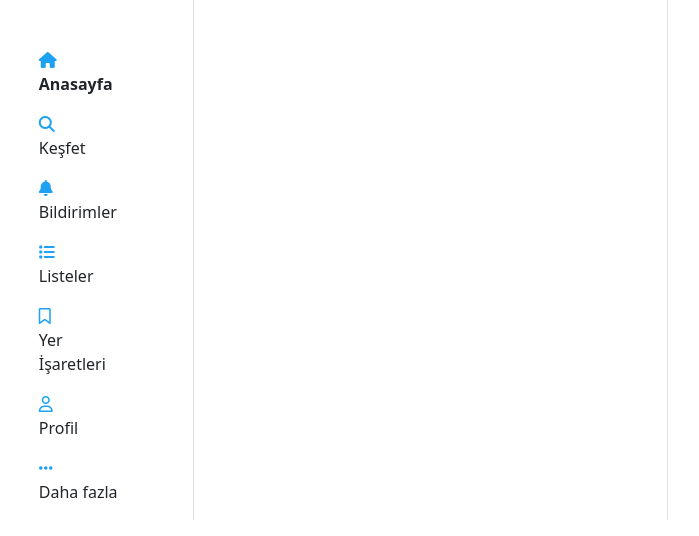
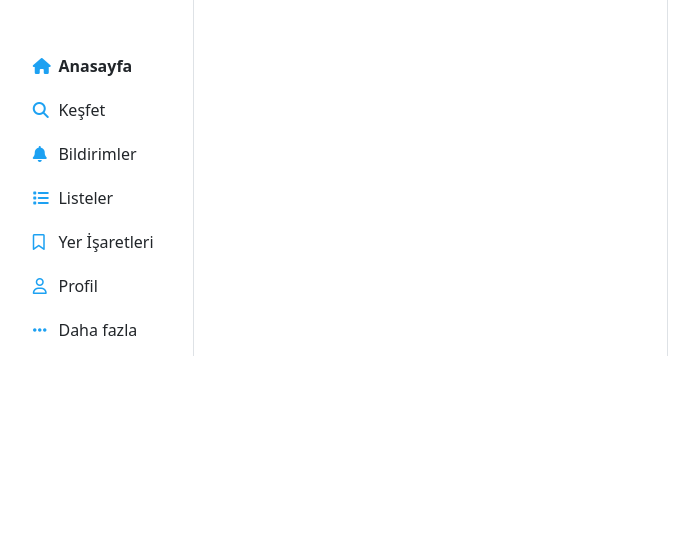
Before and after one commit to bilgejava6/JavaBoost15_Proje_java15x, a React (Create React App) app: page / in a window 1280 px wide. Shown: the top 536 px of the page, without its empty margins (162-861 px from the left). Built offline with nearby package versions, Linux system fonts and the light colour scheme.

Commit message:
leftbutton tamamlandı.

```diff
--- /dev/null
+++ b/src/component/atoms/LeftButtons.css
@@ -0,0 +1,9 @@
+.x-btn-hover{
+    padding: 6px;
+}
+
+.x-btn-hover:hover{
+    background-color: bisque;
+    border-radius: 20px;
+    cursor: pointer;
+}
--- a/src/component/atoms/LeftButtons.tsx
+++ b/src/component/atoms/LeftButtons.tsx
@@ -1,4 +1,6 @@
 import React from 'react'
+import './LeftButtons.css'
+import { useNavigate } from 'react-router-dom';
 interface ILeftButtonsProps{
     iconType: 'Home' | 'Search' | 'Notifications' | 'Message'
      | 'Profile' | 'Lists' | 'Locations' | 'More',
@@ -7,10 +9,10 @@ interface ILeftButtonsProps{
     isActive?: boolean // ? işareti bir değişken tanımını zorun olmadığını opsiyonel olduğunu belirtir.
 }
 function LeftButtons(props: ILeftButtonsProps) {
+    const navigate = useNavigate();
     const {iconType,name,path, isActive} = props;
     const icons = ()=>{
     switch(iconType){
-        // <i class="fa-solid fa-magnifying-glass"></i>
             case 'Home': return <i className="fa-solid fa-house" style={{color: '#1da1f2'}}></i>
             case 'Search': return <i className="fa-solid fa-magnifying-glass" style={{color: '#1da1f2'}}></i>
             case 'Notifications': return <i className="fa-solid fa-bell" style={{color: '#1da1f2'}}></i>
@@ -19,21 +21,27 @@ function LeftButtons(props: ILeftButtonsProps) {
             case 'Lists': return <i className="fa-solid fa-list" style={{color: '#1da1f2'}}></i>
             case 'Locations': return <i className="fa-regular fa-bookmark" style={{color: '#1da1f2'}}></i>
             case 'More': return <i className="fa-solid fa-ellipsis" style={{color: '#1da1f2'}}></i>
-
             default: return <></>;
         }
     }
+    const goToPath = ()=>{
+        navigate(path);
+    }
+    const getStyleName = ()=>{
+       return isActive ?  {fontWeight: 'bold'} :  {}
+    }
   return (
-    <div className='row'>
+    <div onClick={goToPath} className='row x-btn-hover align-items-center'>
         <div className="col-2">
             {
                 icons()
             }
         </div>
-        <div className="col-10">
-            <label className='form-label' style={isActive ? {fontWeight: 'bold'} : {}}>{name}</label>
+        <div className="col-10 ">
+            <span style={getStyleName()}>{name}</span>
         </div>
     </div>
   )
 }
-export default LeftButtons
+// Eğer bir component e state değiştikçe durumu değişmiyor ise memo kullanın. (useStete, useSelector yok ise )
+export default React.memo(LeftButtons);
```
